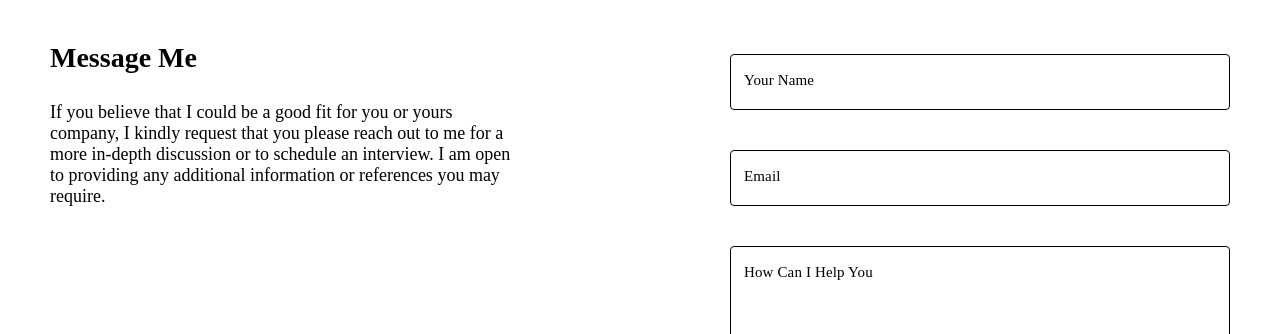
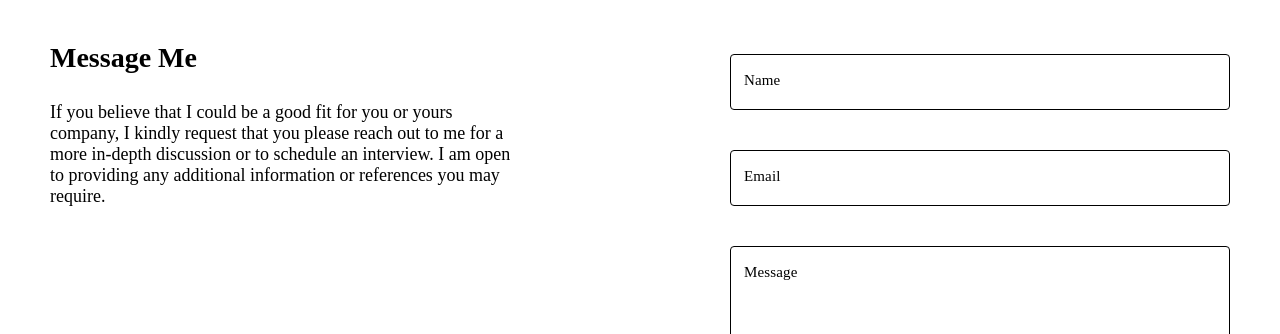
Before and after one commit to Kunalpaul12/portfolio, a React (Create React App) app: page /contact in a window 1280 px wide. Shown: the part 247-581 px from the top of the page. Built offline with nearby package versions, Linux system fonts and the light colour scheme.

Commit message:
Contact text fixes

```diff
--- a/src/language/eng.json
+++ b/src/language/eng.json
@@ -10,5 +10,8 @@
     "email_id":"imkunal.paul@gmail.com",
     "location":"Mumbai",
     "message_me":"Message Me",
-    "message_me_description":"If you believe that I could be a good fit for you or yours company, I kindly request that you please reach out to me for a more in-depth discussion or to schedule an interview. I am open to providing any additional information or references you may require."
+    "message_me_description":"If you believe that I could be a good fit for you or yours company, I kindly request that you please reach out to me for a more in-depth discussion or to schedule an interview. I am open to providing any additional information or references you may require.",
+    "name_contact":"Name",
+    "email":"Email",
+    "message":"Message"
 }
--- a/src/screens/Contact/contact.tsx
+++ b/src/screens/Contact/contact.tsx
@@ -52,15 +52,15 @@ const Contact: React.FC<Props> = () => {
           </MessageMeContainer>
           <ContactFormContainer>
             <FormInnerContainer>
-              <MITextField variant='outlined' label='Your Name' />
+              <MITextField variant='outlined' label={t('name_contact')} />
             </FormInnerContainer>
             <FormInnerContainer>
-              <MITextField variant='outlined' label='Email' />
+              <MITextField variant='outlined' label={t('email')} />
             </FormInnerContainer>
             <FormInnerContainer>
               <MITextField
                 variant='outlined'
-                label='How Can I Help You'
+                label={t('message')}
                 inputProps={{
                   style: {
                     height: '200px',
```
